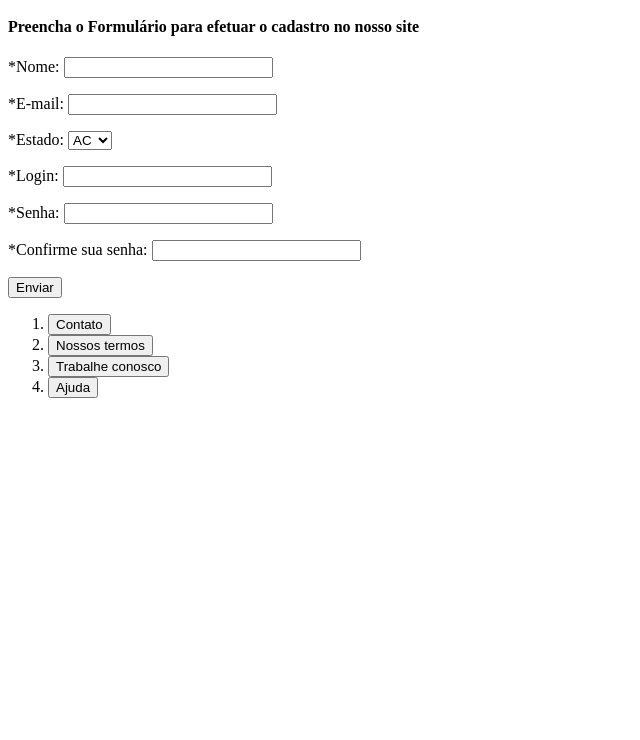
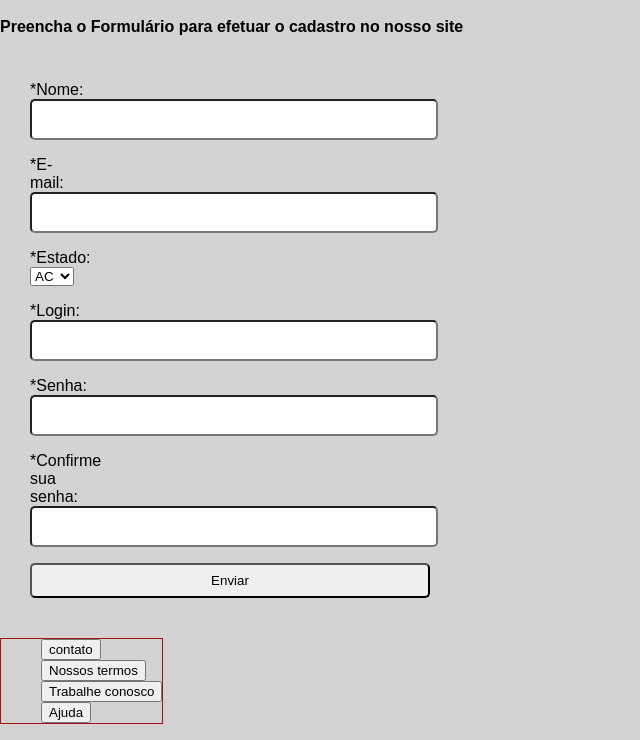
Before and after one commit to gigabets/demoday, a website: page index.html in a window 1280 px wide. Shown: the part 105-845 px from the top of the page, without its empty margins (0-640 px from the left). Before the commit the page ends 800 px from the top, so only its background shows below. Drawn offline with Linux system fonts and the light colour scheme.

Commit message:
deixando bonito

```diff
--- a/index.html
+++ b/index.html
@@ -5,6 +5,7 @@
     <meta name="viewport" content="width=, initial-scale=1.0">
     <meta http-equiv="X-UA-Compatible" content="ie=edge">
     <title>_arquive</title>
+    <link rel="stylesheet" href="style.css">
     <script language="JavaScript"></script>
 </head>
 <body>
@@ -19,12 +20,13 @@
      <h4> Preencha o Formulário para efetuar o cadastro no nosso site</h4>
 
 
+
 <div class="cadastro">
      <form method="POST" action="cadastro.php" onsubmit="return valida_dados(this)">
-<p>*Nome: <input type="text" name="nome" size="23"></p>
-<p>*E-mail: <input type="text" name="email" size="23"></p>
+<p>*Nome: <input type="text" name="nome" ></p>
+<p>*E-mail: <input type="text" name="email"></p>
 <p>*Estado:
-<select size="1" name="estado">
+<select size="1" class="Estado">
 <option value="AC">AC</option>
 <option value="AL">AL</option>
 <option value="AM">AM</option>
@@ -55,9 +57,9 @@
 
 </select>
 </p>
-<P>*Login: <input type="text" name="login" size="23"></P>
-<p>*Senha: <input type="password" name="senha" size="23"></p>
-<p>*Confirme sua senha: <input type="password" name="confirmacao" size="23"></p>
+<P>*Login: <input type="text" name="login" ></P>
+<p>*Senha: <input type="password" name="senha"></p>
+<p>*Confirme sua senha: <input type="password" name="confirmacao" ></p>
 <p><input type="submit" value="Enviar" name="enviar"></p>
 </form>
 </div>
@@ -65,7 +67,7 @@
 
     <footer>
     <ol class="menu">
-       <li> <button>Contato</button> </li>
+       <li> <button>contato</button> </li>
        <li> <button>Nossos termos</button> </li>
        <li> <button>Trabalhe conosco</button> </li>
        <li> <button>Ajuda</button> </li>
--- a/script.js
+++ b/script.js
@@ -60,7 +60,7 @@ if (nomeform.senha.value== nomeform.confirmacao.value){
         });
     }
 
-    render() {
+    render()
 
     if(this.state.autenticado){
         return(
@@ -84,4 +84,4 @@ if (nomeform.senha.value== nomeform.confirmacao.value){
             )
         }
     }
-export default FormLogin;
+export default FormLogin
--- a/style.css
+++ b/style.css
@@ -17,3 +17,40 @@ body {
     justify-content: center;
     border: 10cm;
 }
+.menu{
+    list-style:none;
+border:1px solid #a11212;
+float:left;
+
+}
+.cadastro{
+    width: 80px;
+
+}
+
+.cadastro input {
+    display: flex;
+    align-items: center;
+    width: 400px;
+    height: 35px;
+    margin-bottom: 10px;
+    border-radius: 5px;
+
+}
+
+.cadastro form{
+    border: 0;
+    border-radius: 20px;
+    padding: 8px 30px;
+    color: black;
+    margin-top: 15px;
+    margin-right: 30px;
+}
+.estado{
+    border: 86;
+    border-radius: 20px;
+    padding: 8px 30px;
+    color: black;
+    margin-top: 15px;
+    margin-right: 30px;
+}
```
